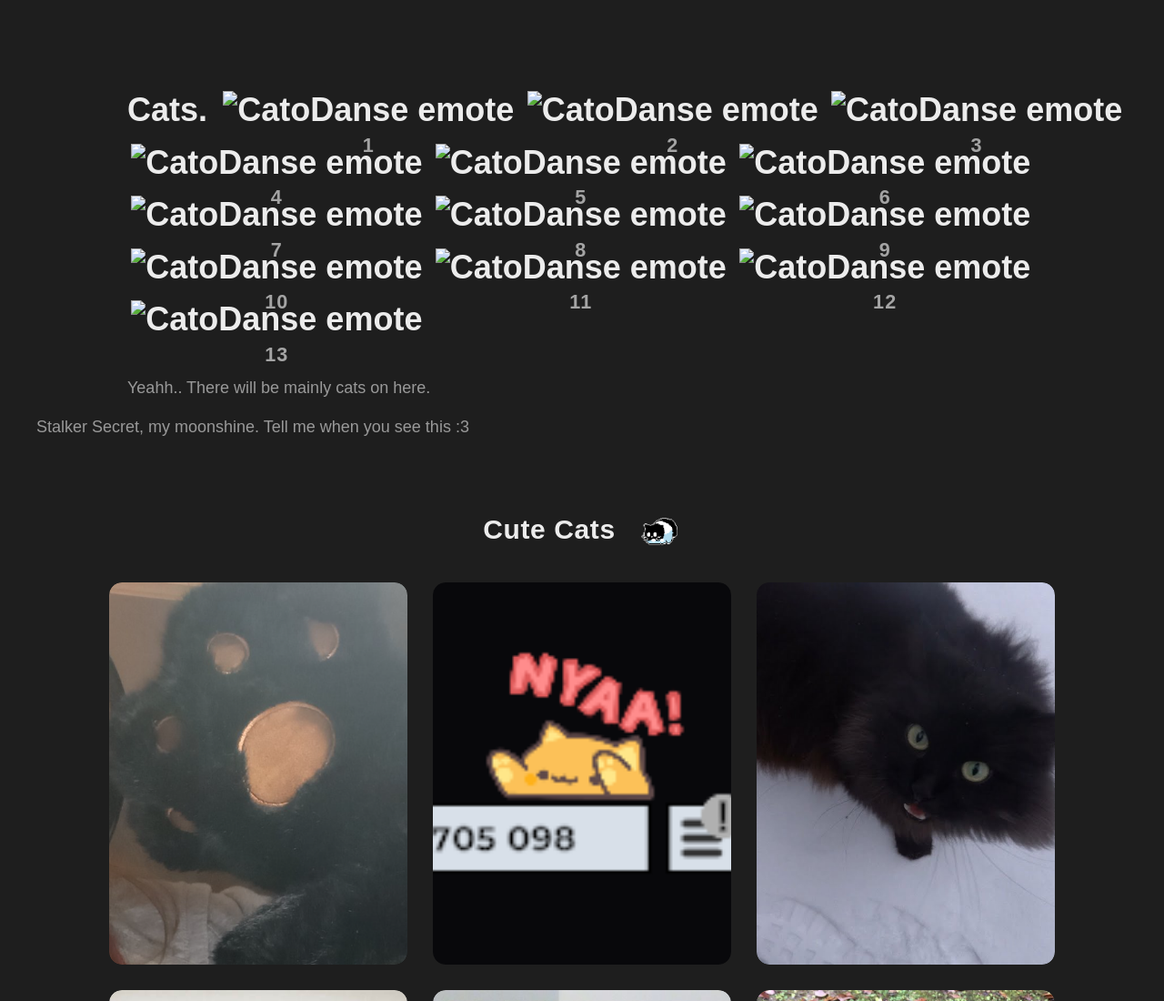
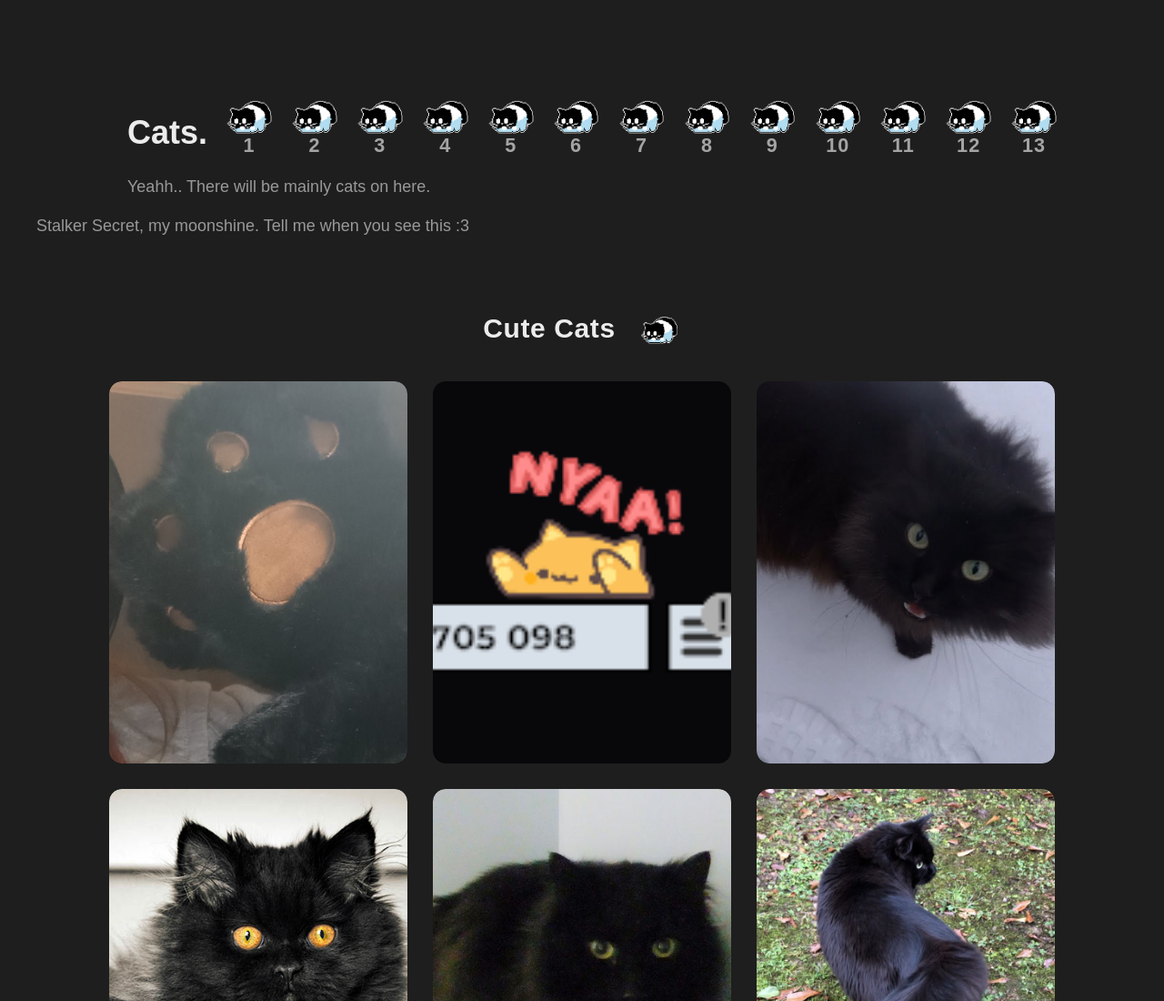
Before and after one commit to Master3307/MasterHome, a plain HTML site: page jane/index.html in a window 1280 px wide. Shown: the top 1100 px of the page at 91% size. Drawn offline with Linux system fonts and the light colour scheme.

Commit message:
damn simle fix

```diff
--- a/jane/index.html
+++ b/jane/index.html
@@ -4,7 +4,7 @@
     <meta charset="UTF-8" />
     <meta name="viewport" content="width=device-width, initial-scale=1.0" />
     <title>Jane's Collection of Cats</title>
-    <link rel="icon" type="image/png" href="media/CatoDanse.png" />
+    <link rel="icon" type="image/png" href="media/CatoDanse(stalker_secret).png" />
     <style>
       body {
         font-family: Arial, sans-serif;
@@ -308,19 +308,19 @@
     <div class="heading">
       <h1 style="font-size: 36px">
         Cats.
-        <span class="heading-emote" data-index="1"><img src="media/CatoDanse.png" alt="CatoDanse emote" /></span>
-        <span class="heading-emote" data-index="2"><img src="media/CatoDanse.png" alt="CatoDanse emote" /></span>
-        <span class="heading-emote" data-index="3"><img src="media/CatoDanse.png" alt="CatoDanse emote" /></span>
-        <span class="heading-emote" data-index="4"><img src="media/CatoDanse.png" alt="CatoDanse emote" /></span>
-        <span class="heading-emote" data-index="5"><img src="media/CatoDanse.png" alt="CatoDanse emote" /></span>
-        <span class="heading-emote" data-index="6"><img src="media/CatoDanse.png" alt="CatoDanse emote" /></span>
-        <span class="heading-emote" data-index="7"><img src="media/CatoDanse.png" alt="CatoDanse emote" /></span>
-        <span class="heading-emote" data-index="8"><img src="media/CatoDanse.png" alt="CatoDanse emote" /></span>
-        <span class="heading-emote" data-index="9"><img src="media/CatoDanse.png" alt="CatoDanse emote" /></span>
-        <span class="heading-emote" data-index="10"><img src="media/CatoDanse.png" alt="CatoDanse emote" /></span>
-        <span class="heading-emote" data-index="11"><img src="media/CatoDanse.png" alt="CatoDanse emote" /></span>
-        <span class="heading-emote" data-index="12"><img src="media/CatoDanse.png" alt="CatoDanse emote" /></span>
-        <span class="heading-emote" data-index="13"><img src="media/CatoDanse.png" alt="CatoDanse emote" /></span>
+        <span class="heading-emote" data-index="1"><img src="media/CatoDanse(stalker_secret).png" alt="CatoDanse emote" /></span>
+        <span class="heading-emote" data-index="2"><img src="media/CatoDanse(stalker_secret).png" alt="CatoDanse emote" /></span>
+        <span class="heading-emote" data-index="3"><img src="media/CatoDanse(stalker_secret).png" alt="CatoDanse emote" /></span>
+        <span class="heading-emote" data-index="4"><img src="media/CatoDanse(stalker_secret).png" alt="CatoDanse emote" /></span>
+        <span class="heading-emote" data-index="5"><img src="media/CatoDanse(stalker_secret).png" alt="CatoDanse emote" /></span>
+        <span class="heading-emote" data-index="6"><img src="media/CatoDanse(stalker_secret).png" alt="CatoDanse emote" /></span>
+        <span class="heading-emote" data-index="7"><img src="media/CatoDanse(stalker_secret).png" alt="CatoDanse emote" /></span>
+        <span class="heading-emote" data-index="8"><img src="media/CatoDanse(stalker_secret).png" alt="CatoDanse emote" /></span>
+        <span class="heading-emote" data-index="9"><img src="media/CatoDanse(stalker_secret).png" alt="CatoDanse emote" /></span>
+        <span class="heading-emote" data-index="10"><img src="media/CatoDanse(stalker_secret).png" alt="CatoDanse emote" /></span>
+        <span class="heading-emote" data-index="11"><img src="media/CatoDanse(stalker_secret).png" alt="CatoDanse emote" /></span>
+        <span class="heading-emote" data-index="12"><img src="media/CatoDanse(stalker_secret).png" alt="CatoDanse emote" /></span>
+        <span class="heading-emote" data-index="13"><img src="media/CatoDanse(stalker_secret).png" alt="CatoDanse emote" /></span>
       </h1>
       <p style="line-height: 1.6">Yeahh.. There will be mainly cats on here.</p>
     </div>
```
